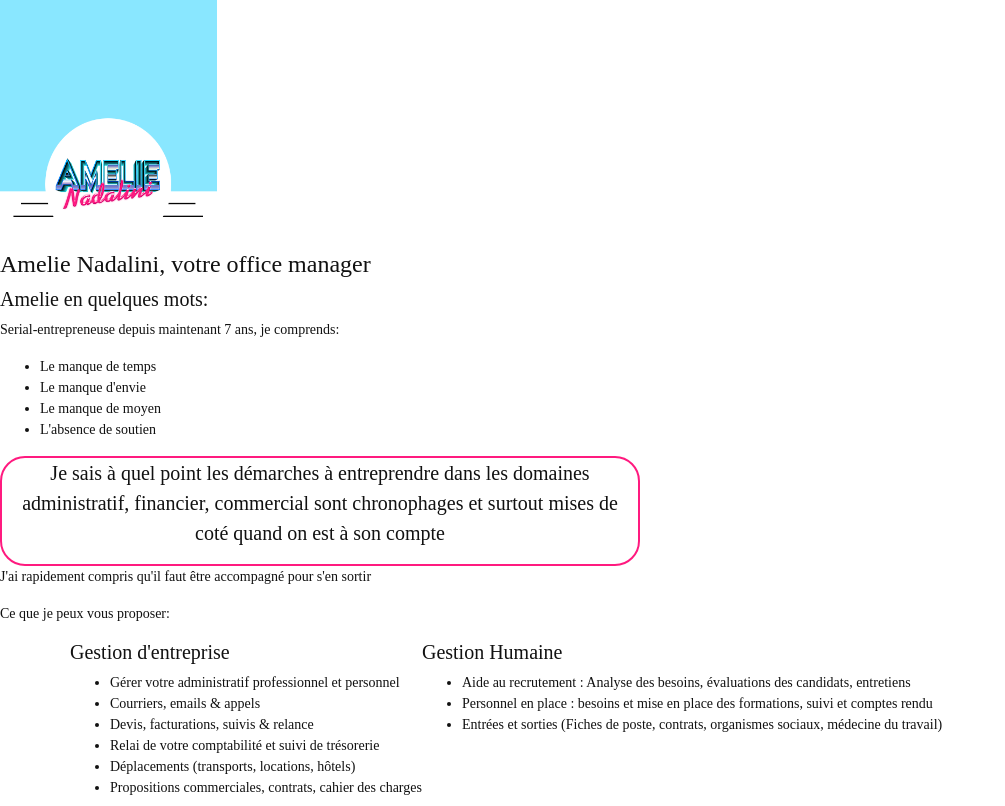
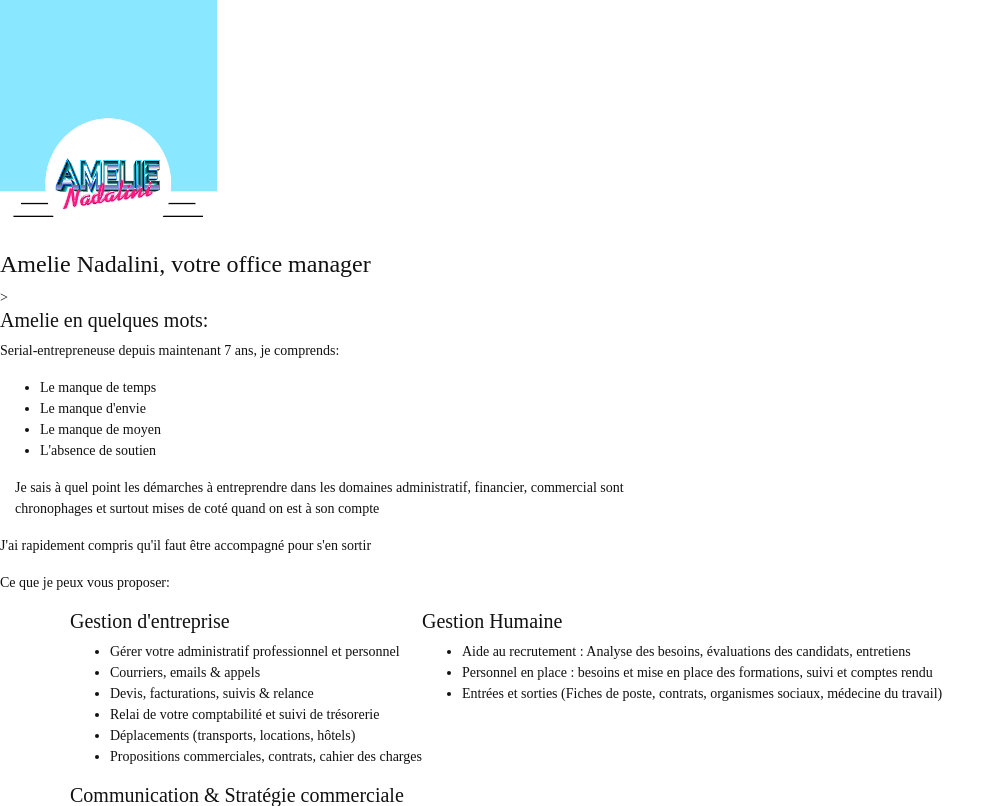
Before and after one commit to isacris77/AmelieProject, a PHP site: page / in a window 1280 px wide. Shown: the top 806 px of the page, without its empty margins (0-1005 px from the left). Run offline with PHP 8.4, Linux system fonts and the light colour scheme.

Commit message:
base de travail html et css

```diff
--- a/index.html
+++ b/index.html
@@ -23,12 +23,15 @@
 
     <main>
 
-      <nav></nav>
+
 
 
       <img src="Images/logo.png" alt="Logo retro new wave amélie nadalini" height="250px">
 
         <h1>Amelie Nadalini, votre office manager</h1>
+
+      >
+
 
 
         <h2>Amelie en quelques mots:</h2>
--- a/stylesheet.css
+++ b/stylesheet.css
@@ -29,16 +29,7 @@ body{
 
 }
 
-.quote{
-    font-family: 'alako';
-    color: #111111;
-    font-size: 1.25rem ;
-    border: 2px solid #FF1A7F;
-    border-radius: 25px;
-    text-align: center;
 
-
-}
 .lead{
     font-size: 1.25rem;
     font-weight: 400;
```
